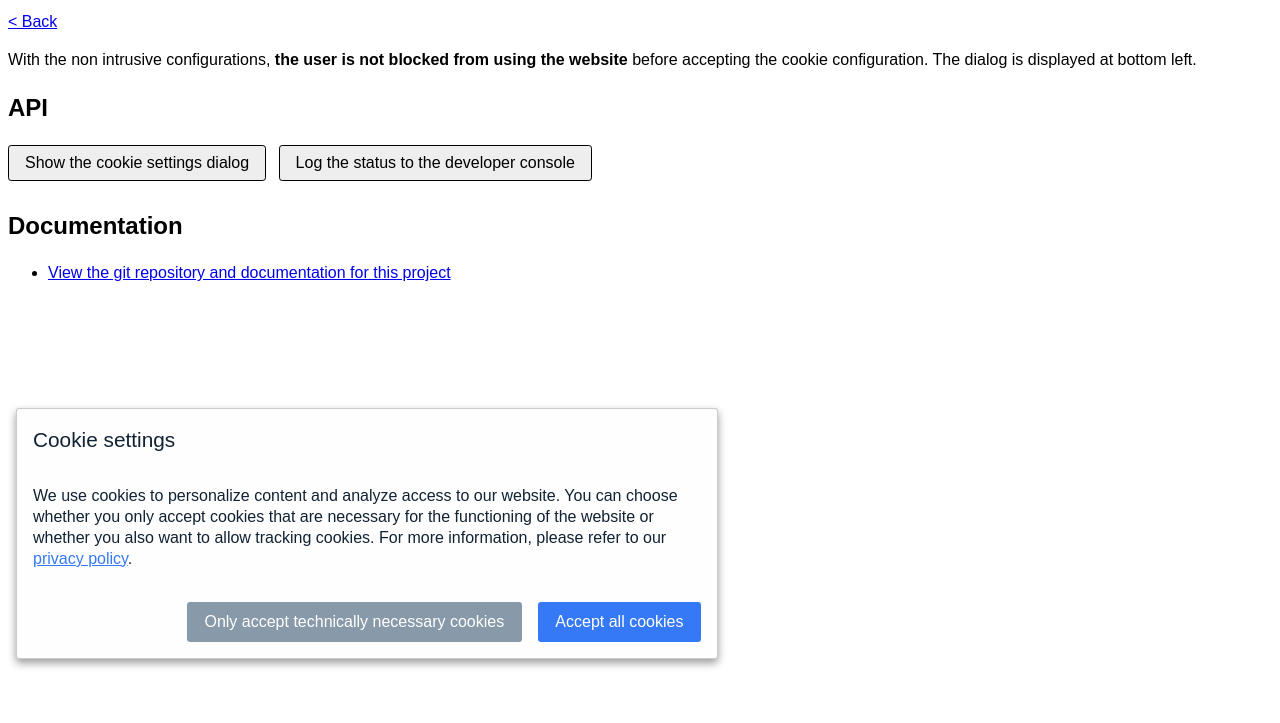
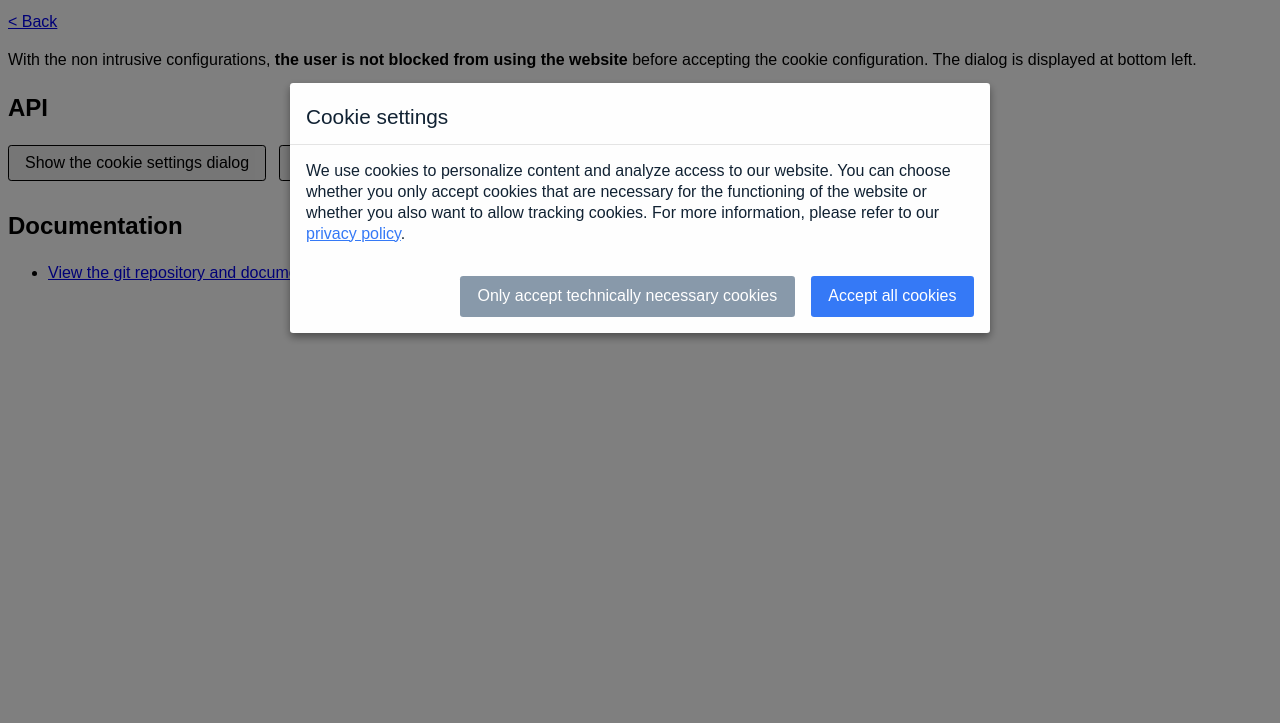
Before and after one commit to shaack/cookie-consent-js, a website: page examples/cookie-consent-block-example.html in a window 1280 px wide. Shown: the part 77-800 px from the top of the page. Drawn offline with Linux system fonts and the light colour scheme.

Commit message:
blockAccess Mode

```diff
--- a/examples/cookie-consent-non-intrusive-example.html
+++ b/examples/cookie-consent-block-example.html
@@ -38,7 +38,7 @@
 </ul>
 <script src="../src/cookie-consent.js"></script>
 <script>
-    var cookieConsent = new CookieConsent({nonIntrusive: true, privacyPolicyUrl: "privacy-policy-mockup.html", cookieName: "cc-ni-tracking"})
+    var cookieConsent = new CookieConsent({blockAccess: true, privacyPolicyUrl: "privacy-policy-mockup.html", cookieName: "cc-block-tracking"})
 </script>
 </body>
 </html>
--- a/src/cookie-consent.js
+++ b/src/cookie-consent.js
@@ -13,7 +13,7 @@ function CookieConsent(props) {
         privacyPolicyUrl: "privacy-policy.html",
         autoShowModal: true, // disable autoShowModal on the privacy policy page, to make that page readable
         lang: navigator.language, // the language, in which the modal is shown
-        nonIntrusive: false, // set "true" to allow using the website _before_ choosing a cookie configuration
+        blockAccess: false, // set "true" to block the access to the website before choosing a cookie configuration
         content: { // the content in all needed languages
             de: {
                 title: "Cookie-Einstellungen",
@@ -49,7 +49,7 @@ function CookieConsent(props) {
     var _t = this.props.content[this.lang]
     var linkPrivacyPolicy = '<a href="' + this.props.privacyPolicyUrl + '">' + _t.privacyPolicy + '</a>'
     var modalClass = "cookie-consent-modal"
-    if(this.props.nonIntrusive) {
+    if(!this.props.blockAccess) {
         modalClass += " non-intrusive"
     }
     this.modalContent = '<div class="' + modalClass + '">' +
--- a/src/cookie-consent.scss
+++ b/src/cookie-consent.scss
@@ -20,18 +20,20 @@ $secondary: #89a; // "accept necessary" button color
     box-shadow: 0 4px 8px 0 rgba(0, 0, 0, 0.4); // the modals shadow
     margin: auto;
     padding: 0;
-    width: 95%;
+    // width: 95%;
     max-width: 700px;
     border-radius: 0.2rem;
 
     .modal-header {
       padding: 1rem;
-      // border-bottom: 1px solid rgba(0,0,0,0.1);  // bootstrap-like lines
+      border-bottom: 1px solid rgba(0,0,0,0.1);  // bootstrap-like lines
 
       h3 {
         margin: 0;
         font-size: 130%;
         font-weight: 500;
+        position: relative;
+        top: 0.2rem;
       }
     }
 
@@ -107,9 +109,10 @@ $secondary: #89a; // "accept necessary" button color
     height: auto;
     .modal-content {
       position: fixed;
-      bottom: 4rem;
-      left: 1rem;
+      bottom: 1rem;
+      left: 0;
       border: 1px solid rgba(0,0,0,0.2);
+      margin: 1rem;
     }
   }
 }
```
Also changed, not shown: index.html (+1 -1 lines), README.md, src/cookie-consent.css.
